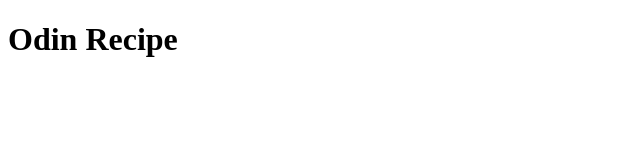
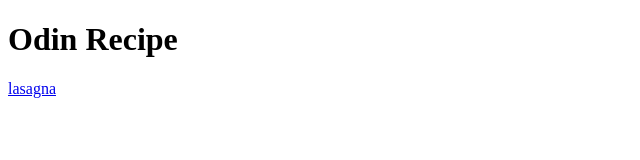
Before and after one commit to zhenhongswell/odin-recipes, a plain HTML site: page index.html in a window 1280 px wide. Shown: the full height of the page, 0-640 px from the left. Drawn offline with Linux system fonts and the light colour scheme.

Commit message:
add href to lasagna.html

```diff
--- a/index.html
+++ b/index.html
@@ -7,6 +7,6 @@
 </head>
 <body>
     <h1>Odin Recipe</h1>
-
+    <a href="./recipes/lasagna.html">lasagna</a>
 </body>
 </html>
```
